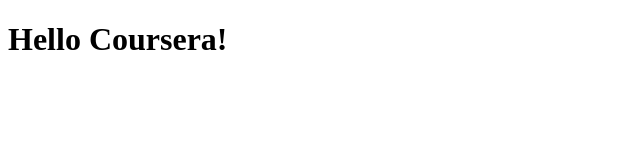
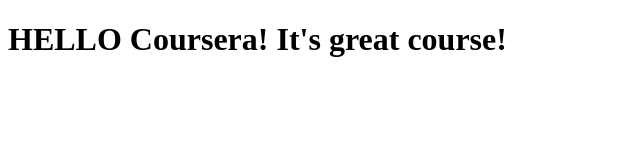
Before and after one commit to FSDen/coursera-test, a plain HTML site: page site/index.html in a window 1280 px wide. Shown: the whole page, without its empty margins (0-640 px from the left). Drawn offline with Linux system fonts and the light colour scheme.

Commit message:
Small addition to our page!

```diff
--- a/site/index.html
+++ b/site/index.html
@@ -4,6 +4,6 @@
 	<title>Hello Coursera!</title>
 </head>
 <body>
-<h1>Hello Coursera!</h1>
+<h1>HELLO Coursera! It's great course!</h1>
 </body>
 </html>
```
